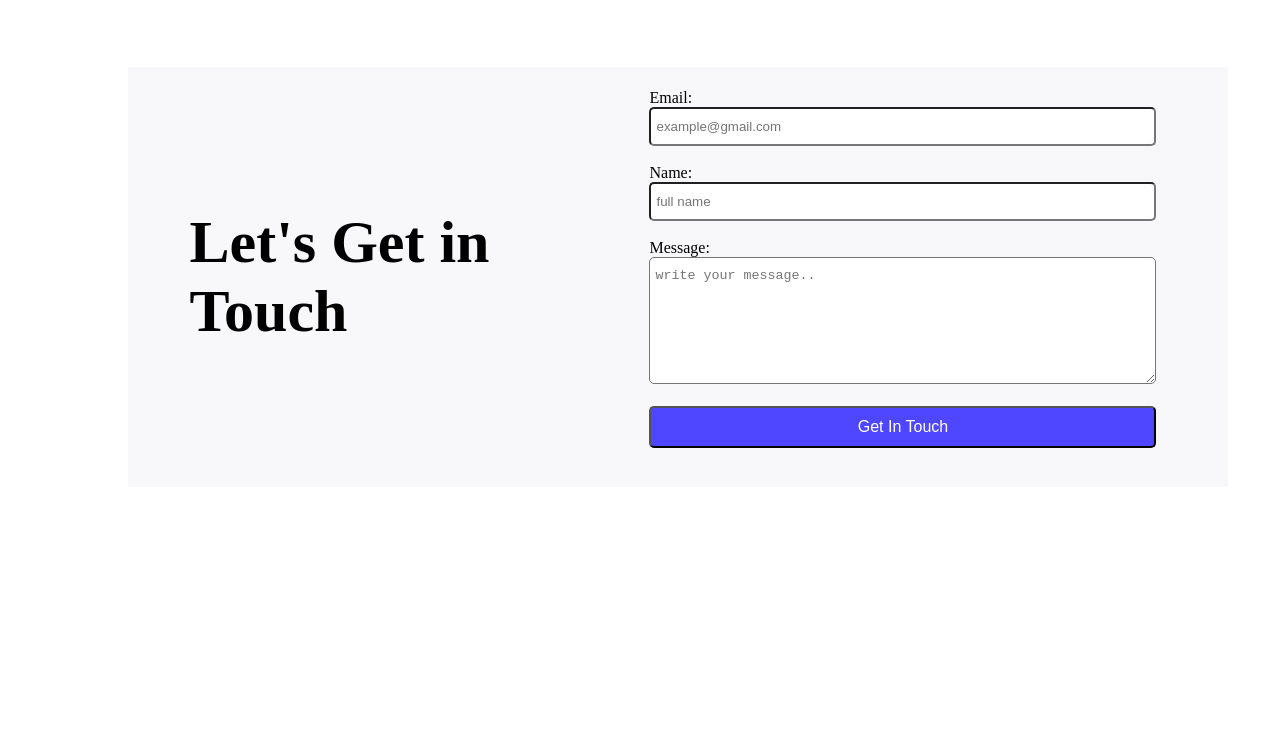
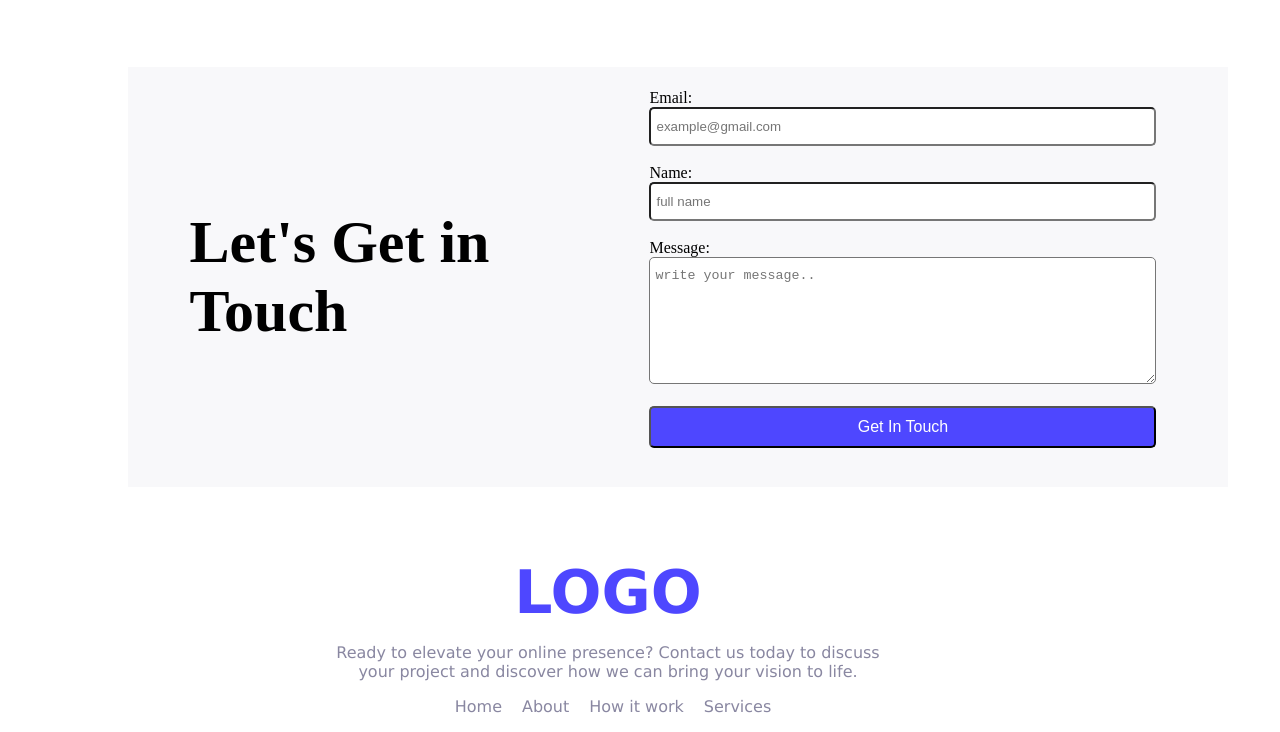
Before and after one commit to Muslim809/PH-Assignment-01, a plain HTML site: page index.html in a window 1280 px wide. Shown: the part 1460-2192 px from the top of the page. Before the commit the page ends 1955 px from the top, so only its background shows below. Drawn offline with Linux system fonts and the light colour scheme.

Commit message:
added a footer section

```diff
--- a/index.html
+++ b/index.html
@@ -183,6 +183,25 @@
         </form>
            </div>
     </body>
+     <footer>
+         <div>
+        <h1 class="footer-logo">LOGO</h1>
+      </div>
+      <div>
+        <p class="footer-para">
+          Ready to elevate your online presence? Contact us today to discuss<br />
+          your project and discover how we can bring your vision to life.
+        </p>
+      </div>
+      <div class="footer-nav">
+        <ul>
+          <li><a href="#Home">Home</a></li>
+          <li><a href="About">About</a></li>
+          <li><a href="How it Work">How it work</a></li>
+          <li><a href="Services">Services</a></li>
+        </ul>
+      </div>
+    </footer>
 
 </body>
 </html>
--- a/style.css
+++ b/style.css
@@ -213,3 +213,35 @@ input[type="text"] {
   padding: 10px 5px;
   box-sizing: border-box;
 }
+.footer-logo {
+  font-size: 60px;
+  font-family: Verdana, Geneva, Tahoma, sans-serif;
+  color: #4e47ff;
+  text-align: center; /* Horizontal centering */
+  width: 1200px;
+  margin-top: 70px;
+  margin-bottom: 0%;
+}
+.footer-para {
+  font-family: Verdana, Geneva, Tahoma, sans-serif;
+  color: #8987a1;
+  text-align: center; /* Horizontal centering */
+  width: 1200px;
+}
+
+ul {
+  list-style-type: none;
+  display: flex;
+
+  font-family: Verdana, Geneva, Tahoma, sans-serif;
+  justify-content: center; /* Horizontal centering */
+  width: 1170px;
+  gap: 20px;
+  padding: 5px auto;
+  position: relative;
+  right: 20px;
+}
+li a {
+  text-decoration: none;
+  color: #8987a1;
+}
```
